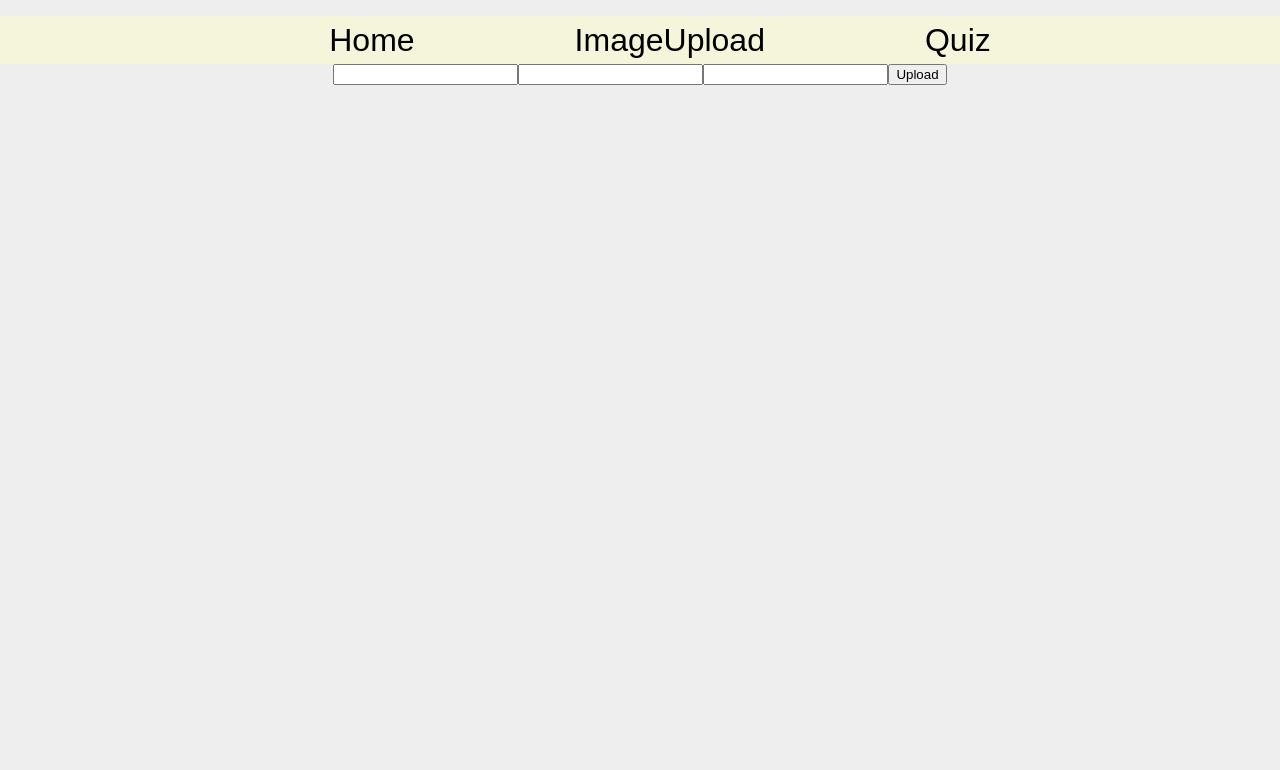
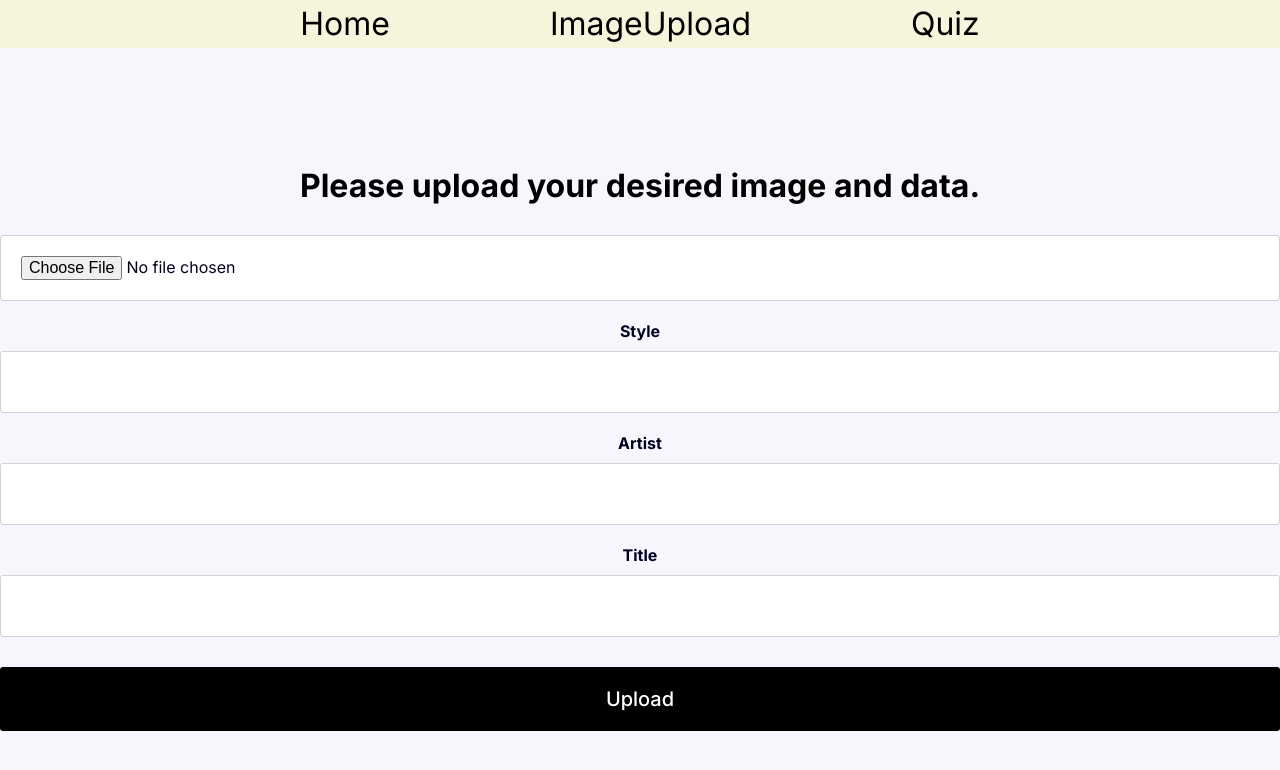
Before and after one commit to calebbarzee/8-bit-gallery, a React (Create React App) app: page /imageupload in a window 1280 px wide. Shown: the top 770 px of the page. Built offline with nearby package versions, Linux system fonts and the light colour scheme.

Commit message:
img and data upload working

```diff
--- /dev/null
+++ b/src/pages/ImageUpload.css
@@ -0,0 +1,79 @@
+@import url("https://fonts.googleapis.com/css2?family=Inter:wght@100;200;300;400;500;600;700;800;900&display=swap");
+
+* {
+  margin: 0;
+  padding: 0;
+  box-sizing: border-box;
+}
+
+body {
+  background-color: rgb(248, 246, 253);
+}
+
+body,
+input,
+textarea,
+button {
+  font-family: "Inter", sans-serif;
+}
+
+.app {
+  width: 400px;
+  margin: 0 auto;
+  height: 100vh;
+}
+
+/* Contact.js */
+.form {
+  height: 100vh;
+  display: flex;
+  flex-direction: column;
+  justify-content: center;
+}
+
+.form > h1 {
+  margin-bottom: 30px;
+}
+
+.form > input,
+textarea {
+  padding: 20px;
+  border-radius: 3px;
+  /* box-shadow: 0px 0px 5px rgba(0, 0, 0, 0.137); */
+  margin-bottom: 20px;
+  border: 1px solid lightgray;
+  /* border: none; */
+  background: #fff;
+  font-size: 16px;
+  color: rgb(0, 0, 32);
+  outline: none;
+}
+
+.form > input:focus,
+textarea:focus {
+  border: 1px solid darkgray;
+}
+
+
+.form > label {
+  padding-bottom: 10px;
+  color: rgb(0, 0, 32);
+  font-weight: bold;
+}
+
+.form > button {
+  padding: 20px;
+  border: none;
+  background-color: black;
+  font-weight: 500;
+  font-size: 20px;
+  border-radius: 3px;
+  color: #fff;
+  cursor: pointer;
+  transition: 0.2s ease-in-out;
+  margin-top: 10px;
+}
+
+.form > button:hover {
+  background-color: slategrey;
+}
--- a/src/pages/ImageUpload.js
+++ b/src/pages/ImageUpload.js
@@ -1,37 +1,72 @@
 import {useState} from 'react';
 import {storage} from '../firebase/index';
 import {db} from '../firebase/index';
+import "./ImageUpload.css";
 
 function Upload() {
-  // const [image , setImage] = useState("");
+  const [image , setImage] = useState(null);
   const [style , setStyle] = useState("");
   const [artist , setArtist] = useState("");
   const [title , setTitle] = useState("");
+  const [url , setUrl] = useState("");
+  const [progress, setProgress] = useState(0);
 
-  const dataUpload = (e) => {
-    // if(image == null)
-    //   console.log("No image")
-    //   return;
-    // storage.ref(`/images/${image.name}`).put(image)
-    // .on("state_changed")
-    // .child(image.name)
-    // .getDownloadURL().then(url => {
-      e.preventDefault();
-      db.collection("artworks")
-      .add({
-        // imgURL: url,
-        style: style,
-        artist: artist,
-        title: title})
-      };
-    // }
+  const handleChange = e => {
+    if (e.target.files[0]) {
+      setImage(e.target.files[0]);
+    }
+  };
+
+  const imgUpload = (e) => {
+    e.preventDefault();
+    const uploadTask = storage.ref(`images/${image.name}`).put(image);
+    uploadTask.on(
+      "state_changed",
+      snapshot => {
+        const progress = Math.round(
+          (snapshot.bytesTransferred / snapshot.totalBytes) * 100
+        );
+        setProgress(progress);
+      },
+      error => {
+        console.log(error);
+      },
+      () => {
+        storage
+          .ref("images")
+          .child(image.name)
+          .getDownloadURL()
+          .then(url => {
+            setUrl(url);
+            dataUpload(url)
+          });
+      }
+    )
+  };
+
+    const dataUpload = (url) => {
+      db.collection("artworks").add({
+      imgURL: url,
+      style: style,
+      artist: artist,
+      title: title
+      })
+      setStyle("");
+      setArtist("");
+      setTitle("");
+    };
+
       return (
         <div className="App">
           <center>
-            <form onSubmit={dataUpload}>
-              {/* <input type="file" onChange={(e)=>{setImage(e.target.files[0])}}/> */}
+            <form className="form" onSubmit={imgUpload}>
+              <h1>Please upload your desired image and data.</h1>
+              <input type="file" onChange={handleChange}/>
+              <label>Style</label>
               <input type="text" value={style} className="styleInput" onChange={(e) => {setStyle(e.target.value)} }/>
+              <label>Artist</label>
               <input type="text" value={artist} className="artistInput" onChange={(e) => {setArtist(e.target.value)} } />
+              <label>Title</label>
               <input type="text" value={title} className="titleInput" onChange={(e) => {setTitle(e.target.value)} } />
               <button type="submit">Upload</button>
             </form>
@@ -42,3 +77,57 @@
 }
 
 export default Upload;
+
+
+// const ReactFirebaseFileUpload = () => {
+//   const [image, setImage] = useState(null);
+//   const [url, setUrl] = useState("");
+//   const [progress, setProgress] = useState(0);
+
+//   const handleChange = e => {
+//     if (e.target.files[0]) {
+//       setImage(e.target.files[0]);
+//     }
+//   };
+
+//   const handleUpload = () => {
+//     const uploadTask = storage.ref(`images/${image.name}`).put(image);
+//     uploadTask.on(
+//       "state_changed",
+//       snapshot => {
+//         const progress = Math.round(
+//           (snapshot.bytesTransferred / snapshot.totalBytes) * 100
+//         );
+//         setProgress(progress);
+//       },
+//       error => {
+//         console.log(error);
+//       },
+//       () => {
+//         storage
+//           .ref("images")
+//           .child(image.name)
+//           .getDownloadURL()
+//           .then(url => {
+//             setUrl(url);
+//           });
+//       }
+//     );
+//   };
+
+//   console.log("image: ", image);
+
+//   return (
+//     <div>
+//       <progress value={progress} max="100" />
+//       <br />
+//       <br />
+//       <input type="file" onChange={handleChange} />
+//       <button onClick={handleUpload}>Upload</button>
+//       <br />
+//       {url}
+//       <br />
+//       <img src={url || "http://via.placeholder.com/300"} alt="firebase-image" />
+//     </div>
+//   );
+// };
```
